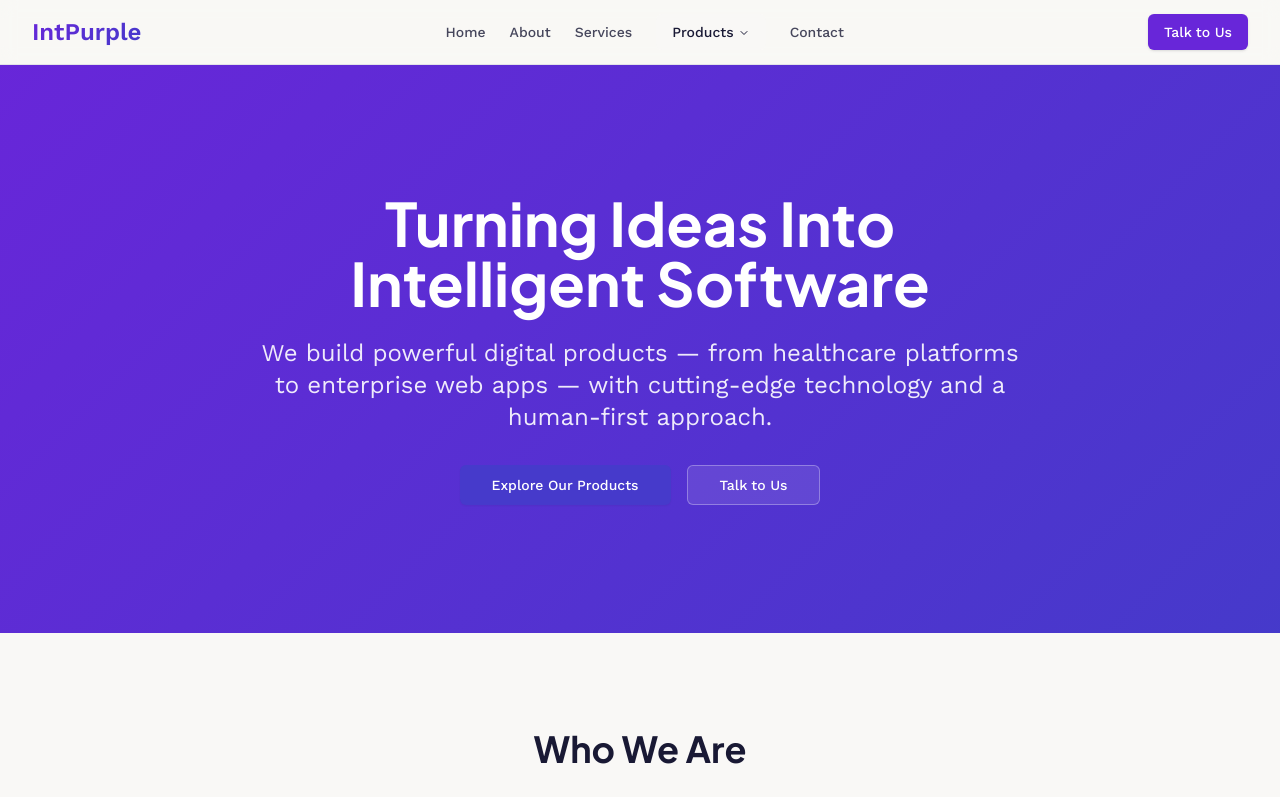
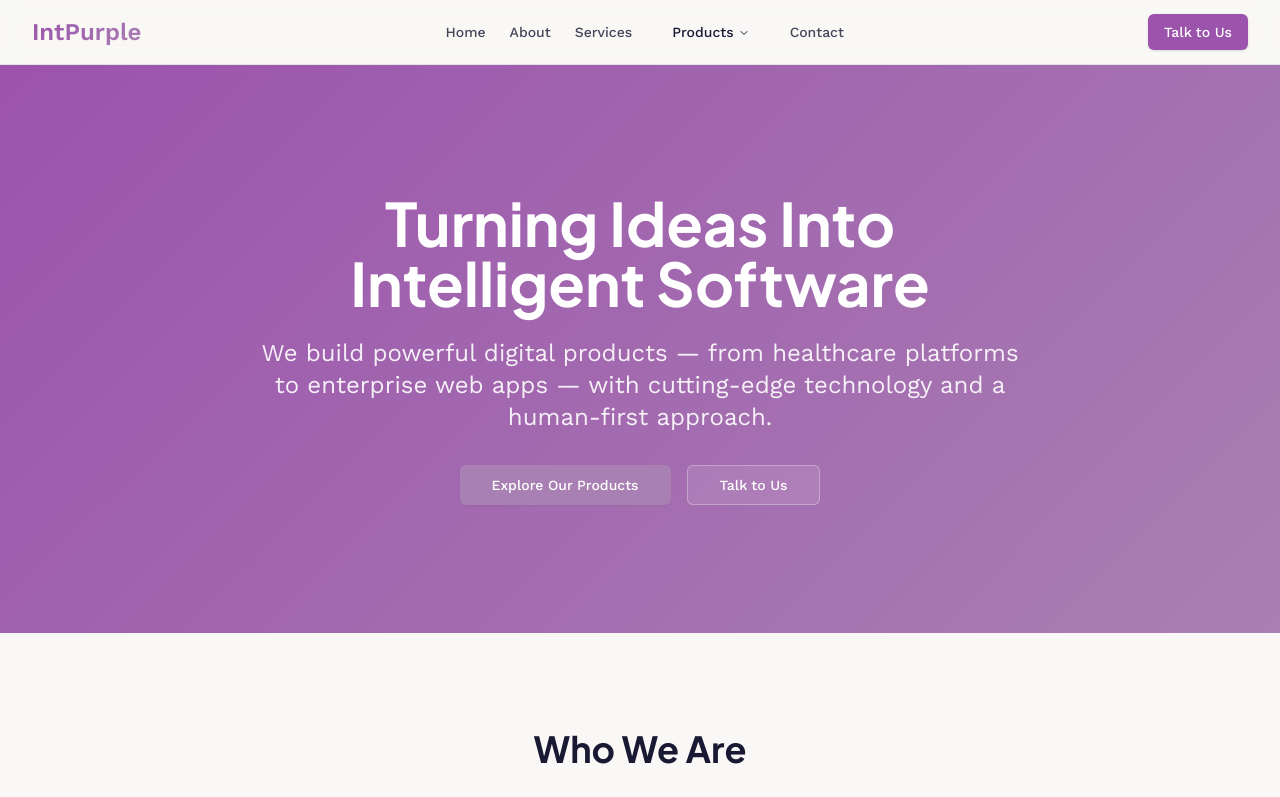
Before and after one commit to sahircmr/sg-1ee870b4-bf69-4278-8762-8b629c577315-1773661313, a Next.js app: page / in a window 1280 px wide. Shown: the top 797 px of the page. Built offline with nearby package versions, Linux system fonts and the light colour scheme.

Commit message:
style(theme): Update color scheme with new purple variants

```diff
--- a/src/styles/globals.css
+++ b/src/styles/globals.css
@@ -12,29 +12,30 @@
     --card-foreground: 240 35% 15%;
     --popover: 0 0% 100%;
     --popover-foreground: 240 35% 15%;
-    --primary: 262 70% 50%;
+    --primary: 289 35% 50%;
     --primary-foreground: 0 0% 100%;
-    --secondary: 245 58% 51%;
+    --secondary: 289 25% 60%;
     --secondary-foreground: 0 0% 100%;
     --muted: 240 10% 95%;
     --muted-foreground: 240 10% 45%;
-    --accent: 262 70% 50%;
+    --accent: 289 35% 50%;
     --accent-foreground: 0 0% 100%;
     --destructive: 0 84% 60%;
     --destructive-foreground: 0 0% 100%;
     --border: 240 10% 90%;
     --input: 240 10% 90%;
-    --ring: 262 70% 50%;
+    --ring: 289 35% 50%;
     --radius: 0.5rem;
 
-    --purple-deep: 262 70% 50%;
-    --purple-light: 262 60% 95%;
-    --indigo: 245 58% 51%;
+    --purple-deep: 289 35% 50%;
+    --purple-light: 289 35% 95%;
+    --purple-dark: 289 35% 35%;
+    --indigo: 289 25% 60%;
     --slate: 240 35% 15%;
     --cream: 40 20% 97%;
 
-    --gradient-hero: linear-gradient(135deg, hsl(262 70% 50%) 0%, hsl(245 58% 51%) 100%);
-    --gradient-card: linear-gradient(to bottom, hsl(0 0% 100%), hsl(262 60% 98%));
+    --gradient-hero: linear-gradient(135deg, hsl(289 35% 50%) 0%, hsl(289 25% 60%) 100%);
+    --gradient-card: linear-gradient(to bottom, hsl(0 0% 100%), hsl(289 35% 98%));
   }
 }
 
--- a/tailwind.config.ts
+++ b/tailwind.config.ts
@@ -57,6 +57,7 @@ const config: Config = {
         purple: {
           deep: "hsl(var(--purple-deep))",
           light: "hsl(var(--purple-light))",
+          dark: "hsl(var(--purple-dark))",
         },
         indigo: "hsl(var(--indigo))",
         slate: "hsl(var(--slate))",
```
